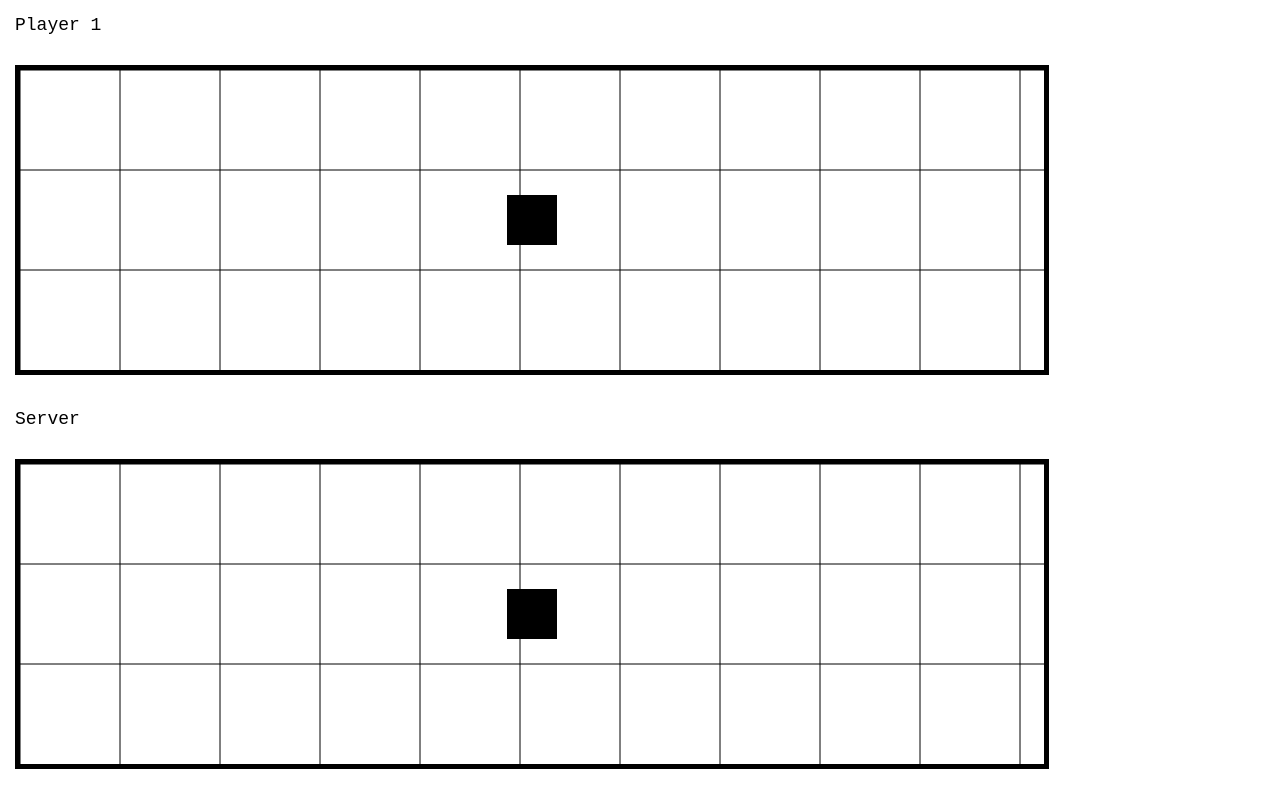
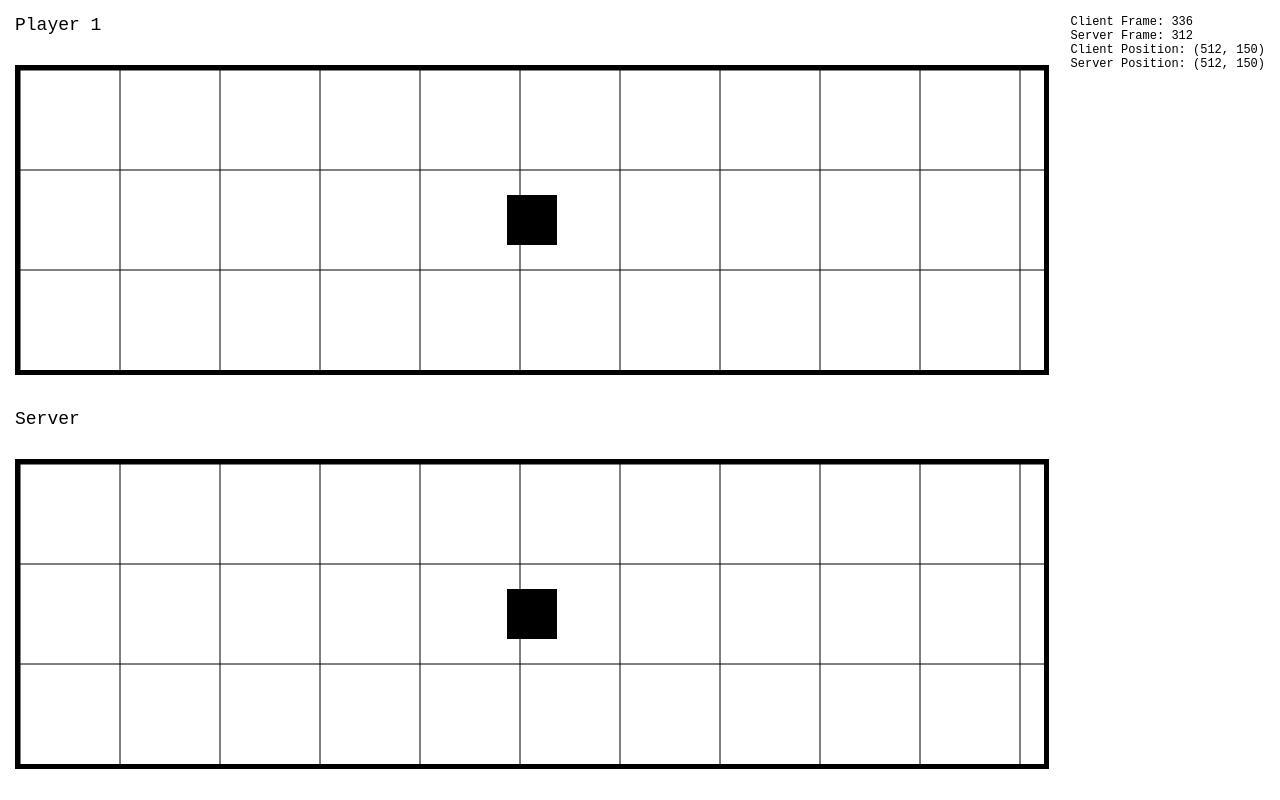
Before and after one commit to impguard/client-side-prediction, a React app: page / in a window 1280 px wide. Built offline with nearby package versions, Linux system fonts and the light colour scheme; the HTML template or start-up script is replaced by a standard one.

Commit message:
Added a simple debug panel.

```diff
--- /dev/null
+++ b/src/components/Debug.tsx
@@ -0,0 +1,53 @@
+import * as React from 'react'
+import { Vector2 } from 'three'
+import { vectorToString } from '../util'
+
+interface DebugState {
+  clientFrame: number
+  serverFrame: number
+  clientPosition: Vector2
+  serverPosition: Vector2
+}
+
+class Debug extends React.Component<{}, DebugState> {
+  private boundUpdate = this.update.bind(this)
+
+  constructor(props: any) {
+    super(props)
+
+    this.state = {
+      clientFrame: 0,
+      serverFrame: 0,
+      clientPosition: new Vector2(0, 0),
+      serverPosition: new Vector2(0, 0)
+    }
+  }
+
+  public componentDidMount() {
+    window.requestAnimationFrame(this.boundUpdate)
+  }
+
+  public render() {
+    return (
+      <div className="debug">
+        <div>Client Frame: {this.state.clientFrame}</div>
+        <div>Server Frame: {this.state.serverFrame}</div>
+        <div>Client Position: {vectorToString(this.state.clientPosition)}</div>
+        <div>Server Position: {vectorToString(this.state.serverPosition)}</div>
+      </div>
+    )
+  }
+
+  private update() {
+    this.setState({
+      clientFrame: window.client.state.frame,
+      serverFrame: window.server.state.frame,
+      clientPosition: window.client.state.player.position,
+      serverPosition: window.server.state.player.position,
+    })
+
+    window.requestAnimationFrame(this.boundUpdate)
+  }
+}
+
+export default Debug
--- a/src/components/Game.tsx
+++ b/src/components/Game.tsx
@@ -2,6 +2,7 @@ import * as React from 'react'
 import { GAME_HEIGHT, GAME_WIDTH } from '../constants'
 import Client from '../game/Client'
 import Server from '../game/Server'
+import Debug from './Debug'
 
 declare global {
   interface Window {
@@ -81,6 +82,7 @@ class Game extends React.Component {
           width={GAME_WIDTH}
           height={GAME_HEIGHT}
         />
+        <Debug />
       </div>
     )
   }
--- a/src/style.css
+++ b/src/style.css
@@ -12,3 +12,10 @@ html, body {
   font: 18px 'Courier New';
   margin: 15px;
 }
+
+.debug {
+  position: fixed;
+  right: 15px;
+  top: 15px;
+  font: 12px 'Courier New';
+}
--- a/src/util.tsx
+++ b/src/util.tsx
@@ -1,4 +1,5 @@
 import { GAME_WIDTH, GAME_HEIGHT } from './constants'
+import { Vector2 } from 'three'
 
 export const drawGrid = (context: CanvasRenderingContext2D,
                          width: number,
@@ -20,3 +21,7 @@ export const drawGrid = (context: CanvasRenderingContext2D,
   context.strokeStyle = 'black'
   context.stroke()
 }
+
+export const vectorToString = (vector: Vector2) => {
+  return `(${Math.round(vector.x)}, ${Math.round(vector.y)})`
+}
```
Also changed, not shown: 3 other files (tests, documents, lock files or other folders).
